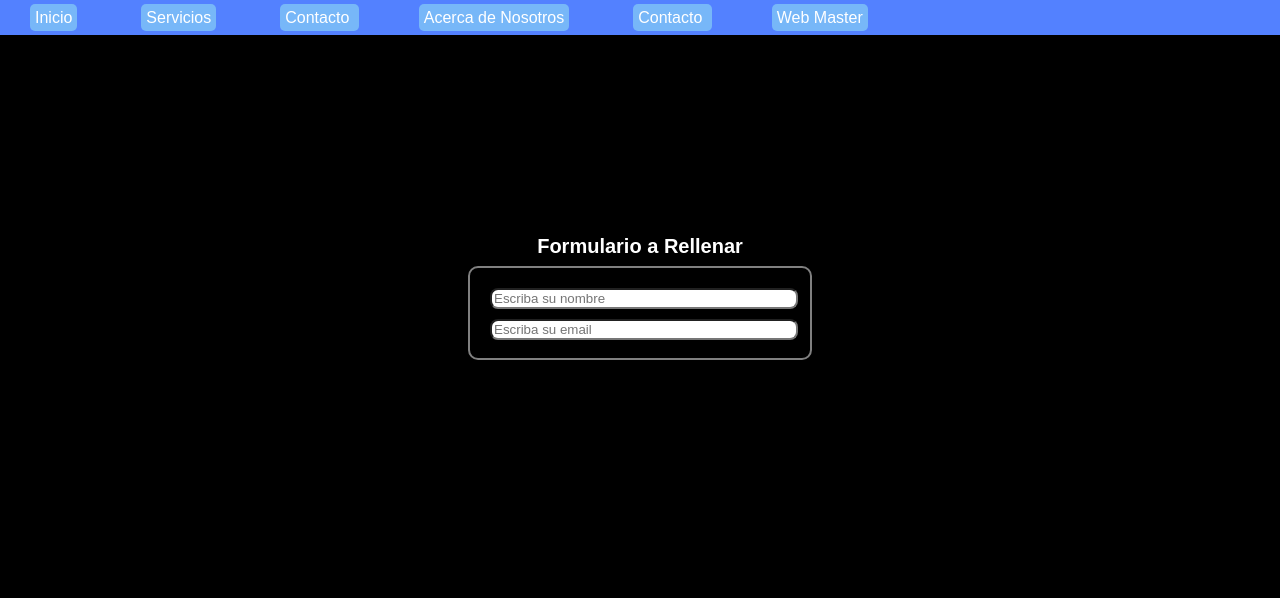
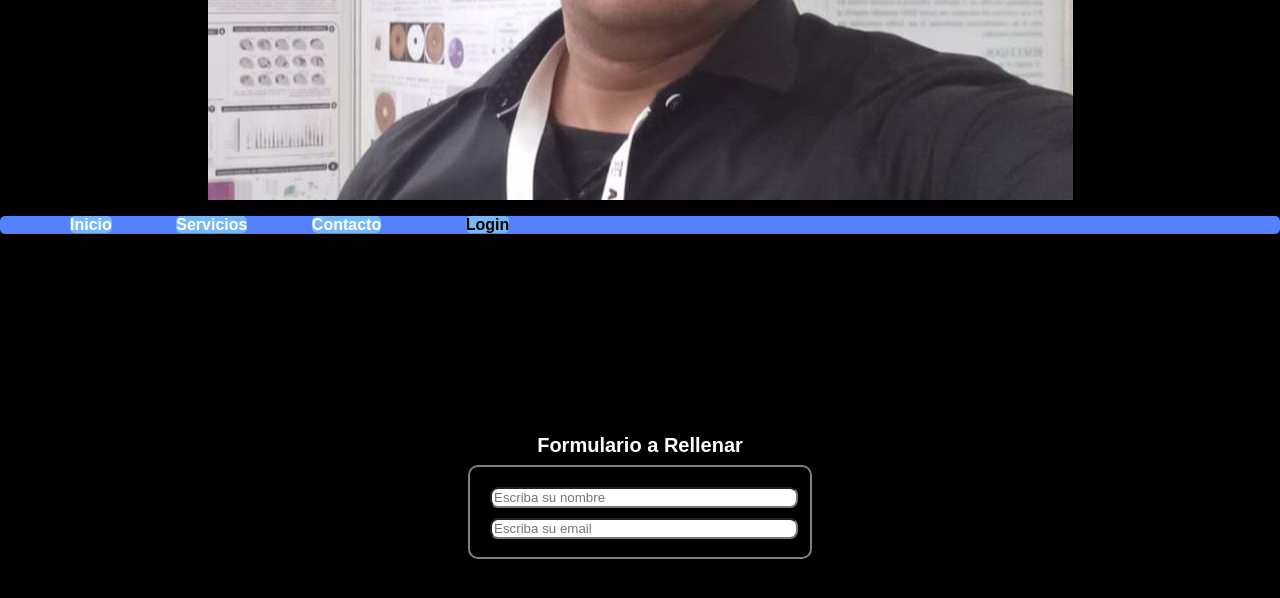
Before and after one commit to DjHawkShepherd/Formulario_HTML_CSS, a plain HTML site: page index.html in a window 1280 px wide. Drawn offline with Linux system fonts and the light colour scheme.

Commit message:
Casi-terminando-el-navbar

```diff
--- a/index.html
+++ b/index.html
@@ -7,16 +7,34 @@
     <title>Formulario</title>
 </head>
 <body>
-    <div class = "box_navbar">
-            <a href="" class="link">Inicio</a>
-            <a href="" class="link">Servicios</a>
-            <a href="" class="link">Contacto </a>
-            <a href="" class="link">Acerca de Nosotros</a>
-            <a href="" class="link">Contacto </a>
-            <a href="" class="link">Web Master </a>
+    <div class="imagen">
+
+    </div>
 
 
-    </div>
+
+
+    <nav class = "nav">
+        <ul class="nav__list">
+            <li class="nav__item">
+                <a href="" class="nav__link">Inicio</a>
+            </li>
+
+            <li class="nav__item">
+                <a href="" class="nav__link">Servicios</a>
+            </li>
+
+            <li class="nav__item">
+                <a href="" class="nav__link">Contacto</a>
+            </li>
+
+            <li class="nav__item">
+                <a href="" class="nav__link">Login</a>
+            </li>
+
+        </ul>
+    </nav>
+
 
 
     <div class="box">
--- a/style.css
+++ b/style.css
@@ -2,30 +2,48 @@ body{
     background-color: #000;
     height: 100vh;
     margin:0;
+    font-family: sans-serif;
 }
 
-.box_navbar{
-    align-content: center;
-    background-color: rgb(83, 129, 255);
-    margin: auto;
-    height: 35px;
-}
-
-.link{
-    padding: 5px;
-    margin:30px;
-    background-color: rgb(119, 183, 248);
-    border-radius: 5px;
-    color: white;
-    text-decoration: none;
-    font-family: sans-serif;
+.imagen{
+    background-image: url("./foto.jpeg");
+    height: 200px;
+    margin:0;
+    background-repeat: no-repeat;
+    background-position: center;
 }
 
 
 
+.nav{
+    /*align-content: center;*/
+    background-color: rgb(83, 129, 255);
+    /*margin: auto;*/
+    /*height: 35px;*/
+    border-radius: 5px;
+    /*box-sizing: border-box;*/
+}
 
+.nav__item{
+    display:inline-block;
+    /*border: 2px solid white*/
 
+}
 
+.nav__link{
+    margin:30px;
+    background-color: rgb(119, 183, 248);
+    border-radius: 5px;
+    color: rgb(255, 255, 255);
+    text-decoration: none;
+    font-weight: bold;
+}
+
+.nav__item:last-child .nav__link{
+    margin-left: 50px;
+    color:#000;
+
+}
 
 
 
@@ -42,7 +60,7 @@ body{
 }
 
 .etiqueta{
-    font-family: sans-serif;
+
     color: white;
     font-weight: bold;
     font-size: 20px;
```
Also changed, not shown: foto.jpeg (added).
